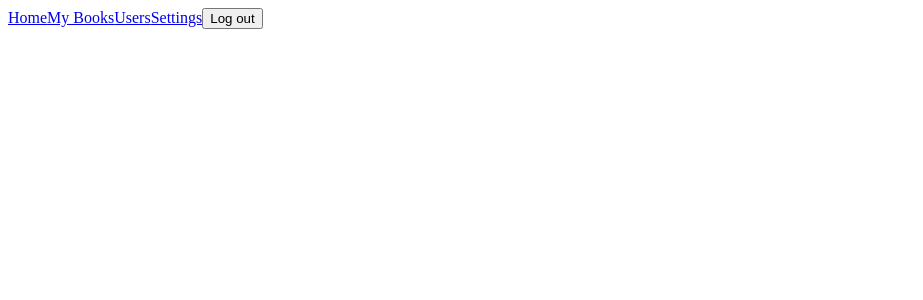
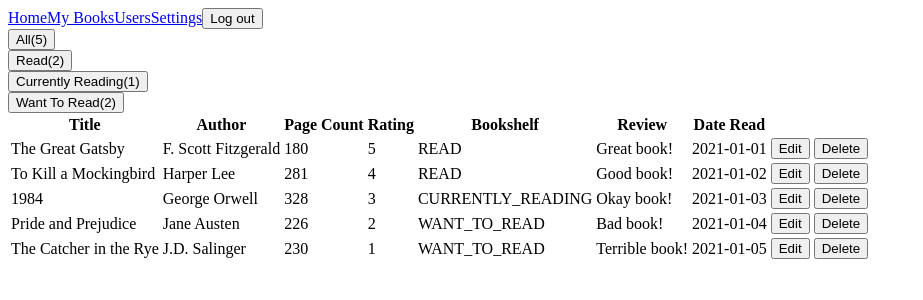
Before and after one commit to EmoGeorgiev/Bookreads, a React (Vite) app in the folder Bookreads-frontend/: page /users/1/books in a window 1280 px wide. Shown: the top 300 px of the page, without its empty margins (0-923 px from the left). Built offline with nearby package versions, Linux system fonts and the light colour scheme; sample sign-in values are in the browser's storage.

Commit message:
Updated the path name which leads to the Book list

```diff
--- a/Bookreads-frontend/src/App.jsx
+++ b/Bookreads-frontend/src/App.jsx
@@ -9,8 +9,6 @@ import Settings from './components/Settings'
 import { Routes, Route } from 'react-router-dom'
 
 const App = () => {
-  const id = 1
-
   return (
     <>
       <Navigation />
@@ -18,7 +16,7 @@ const App = () => {
         <Route path='/login' element={<LoginForm />} />
         <Route path='/signup' element={<SignUpForm />} />
         <Route path='/' element={<ProtectedRoute><Home /></ProtectedRoute>} />
-        <Route path='/books' element={<ProtectedRoute><BookList userId={id} /></ProtectedRoute>} />
+        <Route path='/users/:userId/books' element={<ProtectedRoute><BookList /></ProtectedRoute>} />
         <Route path='/users' element={<ProtectedRoute><UserList /></ProtectedRoute>} />
         <Route path='/settings' element={<ProtectedRoute><Settings /></ProtectedRoute>} />
       </Routes>
--- a/Bookreads-frontend/src/components/Navigation.jsx
+++ b/Bookreads-frontend/src/components/Navigation.jsx
@@ -2,13 +2,13 @@ import { Link } from 'react-router-dom'
 import { useAuth } from './AuthContext'
 
 const Navigation = () => {
-    const { logout, isAuthenticated } = useAuth()
+    const { user, logout, isAuthenticated } = useAuth()
     return (
         <>
             {isAuthenticated &&
                 <nav>
                     <Link to='/'>Home</Link>
-                    <Link to='/books'>My Books</Link>
+                    <Link to={`/users/${user.id}/books`}>My Books</Link>
                     <Link to='/users'>Users</Link>
                     <Link to='/settings'>Settings</Link>
                     <button onClick={logout}>Log out</button>
```
